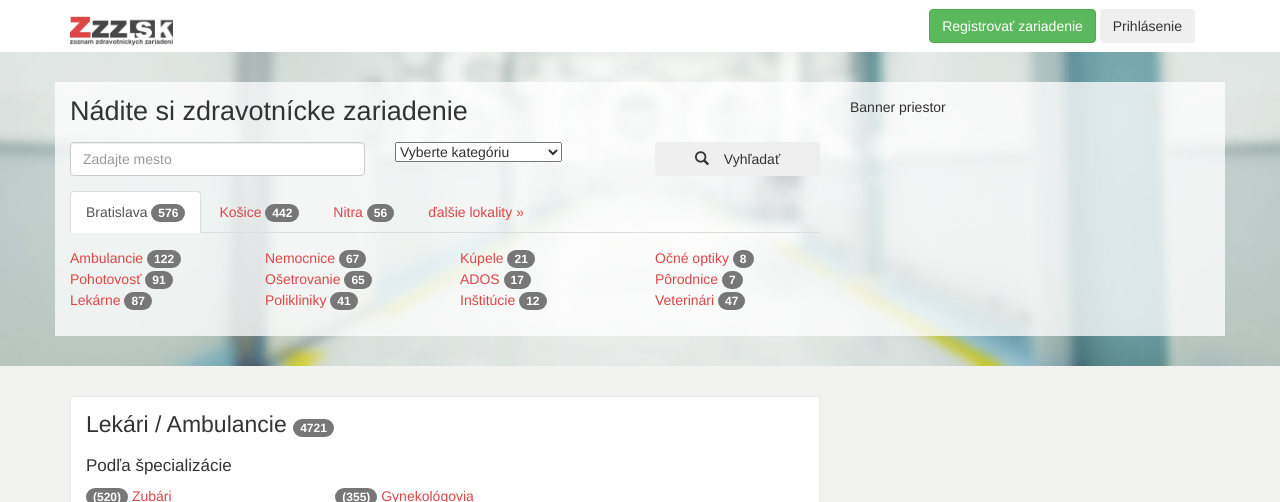
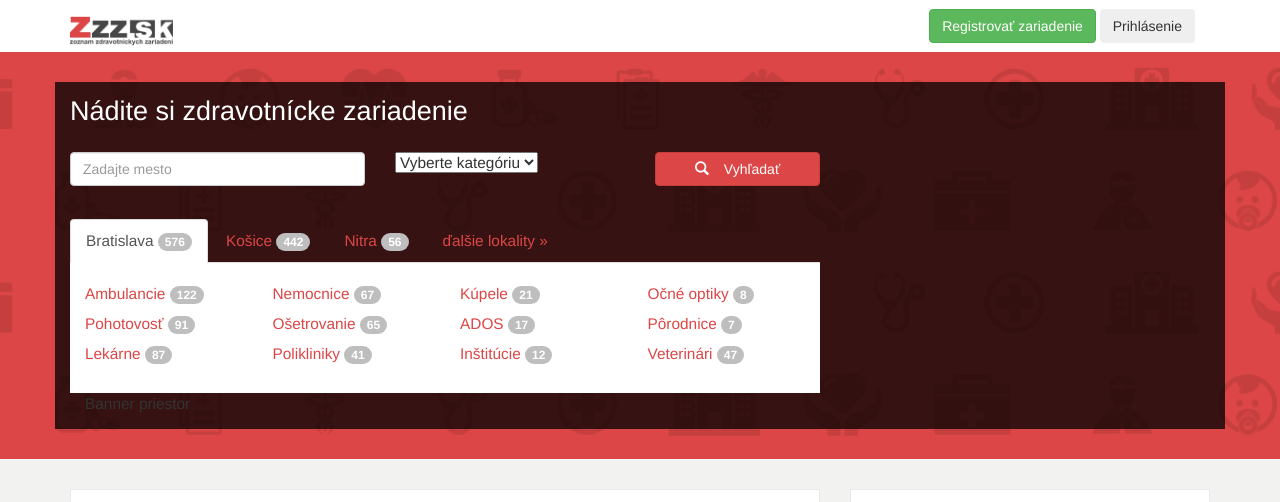
Before and after one commit to w3b-designer/zzz, a PHP site: page / in a window 1280 px wide. Shown: the top 502 px of the page. Run offline with PHP 8.4, Linux system fonts and the light colour scheme; some libraries are stand-ins or nearby versions.

Commit message:
HP ilustracny obrazok + HP CSS upravy

```diff
--- a/css/development.css
+++ b/css/development.css
@@ -148,6 +148,21 @@
 h3 {
   font-size: 17px;
 }
+.box h3 {
+  margin-top: 15px;
+  display: inline-block;
+}
+ul li {
+  padding: 3px 0 0;
+  line-height: 175%;
+}
+.sidebar-banner img {
+  width: 100%;
+}
+.btn-primary {
+  background-color: #dc4646;
+  border-color: #c63f3f;
+}
 .header {
   border-radius: 0px;
 }
@@ -160,13 +175,14 @@
   max-height: 30px;
 }
 .subheader-container {
-  background: url('../images/bg_search2.jpg') #eecccd no-repeat bottom center;
+  background: url('../images/bg_search3.png') #eecccd no-repeat bottom center;
   background-size: cover;
   padding: 30px 0;
 }
 .subheader-container h1 {
   font-size: 27px;
   font-weight: normal;
+  color: #fff;
 }
 .subheader-container:after {
   background-color: #ff0000;
@@ -177,8 +193,9 @@
   margin-top: 30px;
 }
 .subheader-container .container {
-  background-color: rgba(255, 255, 255, 0.75);
+  background-color: rgba(0, 0, 0, 0.75);
   padding: 15px;
+  font-size: 110%;
 }
 .content {
   padding-top: 30px;
@@ -193,3 +210,13 @@
   padding: 0;
   list-style: none;
 }
+.badge {
+  background-color: #bebebe;
+}
+/* -----------------------------------------
+   HOMEPAGE STYLES
+----------------------------------------- */
+.category {
+  background-color: #ffffff;
+  padding: 15px;
+}
--- a/css/development.less
+++ b/css/development.less
@@ -157,6 +157,26 @@
 h3 {
 	font-size: 17px;
 }
+
+.box h3 {
+    margin-top: 15px;
+    display: inline-block;
+}
+
+ul li {
+    padding: 3px 0 0;
+    line-height: 175%;
+}
+
+.sidebar-banner img {
+    width: 100%;
+}
+
+.btn-primary {
+    background-color: #dc4646;
+    border-color: #c63f3f;
+}
+
 .header {
 	border-radius: 0px;
 }
@@ -172,13 +192,14 @@
 }
 
 .subheader-container {
-	background: url('../images/bg_search2.jpg') #eecccd no-repeat bottom center;
+	background: url('../images/bg_search3.png') #eecccd no-repeat bottom center;
 	background-size: cover;
 	padding: 30px 0;
 
     h1 {
     	font-size: 27px;
     	font-weight: normal;
+        color: #fff;
     }
 
     &:after {
@@ -192,8 +213,9 @@
     }
 
     .container {
-        background-color: rgba(255,255,255,0.75);
+        background-color: rgba(0,0,0,0.75);
         padding: 15px;
+        font-size: 110%;
     }
 }
 
@@ -202,6 +224,7 @@
 .content {
 	padding-top: 30px;
 }
+
 .box {
 	background-color: #ffffff;
 	padding: 15px;
@@ -213,3 +236,16 @@
 	padding: 0;
 	list-style: none;
 }
+
+.badge {
+    background-color: #bebebe;
+}
+
+/* -----------------------------------------
+   HOMEPAGE STYLES
+----------------------------------------- */
+
+.category {
+    background-color:rgba(255,255,255,1);
+    padding: 15px;
+}
--- a/index.html
+++ b/index.html
@@ -51,9 +51,9 @@
 					<div class="row">
 						<div class="col-xs-12 col-sm-8">
 
-							<h1 class="no-margin-on-top no-margin-on-bottom">Nádite si zdravotnícke zariadenie</h1>
+							<h1 class="no-margin-on-top">Nádite si zdravotnícke zariadenie</h1>
 							<div class="row">
-								<form role="form">
+								<form role="form margin-on-top margin-on-bottom">
 								  <div class="form-group">
 										<div class="col-xs-12 col-sm-12 col-md-12">
 											<div class="row">
@@ -63,14 +63,14 @@
 												<div class="col-sm-4">
 													<select name="" class="mbn inverse-default">
 													  <option value="0">Vyberte kategóriu</option>
-													  <option value="1">Opatrovanie detí</option>
-													  <option value="1">Výpomoc v domácnosti</option>
-													  <option value="1">Doučovanie</option>
-													  <option value="1">Opatrovanie seniorov</option>
+													  <option value="1">Ambulancie</option>
+													  <option value="1">Nemocnice</option>
+													  <option value="1">Pohotovosť</option>
+													  <option value="1">Lekárne</option>
 													</select>
 											    </div>
 												<div class="col-sm-3">
-											    	<button class="btn btn-block"><span class="glyphicon glyphicon-search margin-on-right"></span>Vyhľadať</button>
+											    	<button class="btn btn-block  btn-primary"><span class="glyphicon glyphicon-search margin-on-right"></span>Vyhľadať</button>
 												</div>
 											</div>
 										</div>
@@ -78,7 +78,7 @@
 								</form>
 							</div>
 
-							<ul class="nav nav-tabs margin-on-top">
+							<ul class="nav nav-tabs large-margin-on-top">
 							  <li role="" class="active"><a href="#">Bratislava <span class="badge">576</span></a></li>
 							  <li role=""><a href="#">Košice <span class="badge">442</span></a></li>
 							  <li role=""><a href="#">Nitra <span class="badge">56</span></a></li>
@@ -118,11 +118,10 @@
 								</div>
 							</div>
 						</div> <!-- col-sm-8 -->
-
+					</div> <!-- row -->
 						<div class="col-xs-12 col-sm-4">
 							Banner priestor
 						</div>
-					</div> <!-- row -->
 				</div> <!-- container -->
 			</div>
 
@@ -132,62 +131,88 @@
 							<div class="col-sm-8">
 								<div class="box">
 									<h2 class="no-margin-on-top no-margin-on-bottom">Lekári / Ambulancie <span class="badge">4721</span></h2>
+
+									<div class="row">
+										<div class="col-sm-8">
 											<div id="by-spec" style="cursor: default;">
-                    <h3>Podľa špecializácie</h3>
+							                    <h3>Podľa špecializácie</h3> <a href="/?page=zoznam_ambulancii#amb-type">Všetky špecializácie »</a>
 							                    <!-- _profily.zz_typ or zz_typ2 or zz_typ3 -->
 							                    <div class="row">
+							                    	<div class="col-sm-6">
+							                          	<ul class="reset">
+							                              <li>
+
+							                                  <i class="fa fa-chevron-right"></i>
+							                                  <a href="/?page=hladaj&amp;typ=zubna">Zubári <span class="badge"> 520</span></a>
+							                              </li>
+							                              <li>
+
+							                                  <i class="fa fa-chevron-right"></i>
+							                                  <a href="/?page=hladaj&amp;typ=kozna">Kožné <span class="badge">145</span></a>
+							                              </li>
+							                              <li>
+							                                  <i class="fa fa-chevron-right"></i>
+							                                  <a href="/?page=hladaj&amp;typ=ocna">Očné <span class="badge">179</span></a>
+							                              </li>
+							                              <li>
+
+							                                  <i class="fa fa-chevron-right"></i>
+							                                  <a href="/?page=hladaj&amp;typ=usnenosnekrcne">ORL <span class="badge">143</span></a>
+							                              </li>
+							                          	</ul>
+							                        </div>
+								                    <div class="col-sm-6">
+									                    <ul class="reset">
+									                        <li>
+
+									                            <i class="fa fa-chevron-right"></i>
+									                            <a href="/?page=hladaj&amp;typ=gynekologicka">Gynekológovia  <span class="badge">355</span></a>
+									                        </li>
+									                        <li>
+
+									                            <i class="fa fa-chevron-right"></i>
+									                            <a href="/?page=hladaj&amp;typ=psychologicka">Psychológovia <span class="badge">171</span></a>
+									                        </li>
+									                        <li>
+
+									                            <i class="fa fa-chevron-right"></i>
+									                            <a href="/?page=hladaj&amp;typ=endokrinologicka">Endokrinológia  <span class="badge">66</span></a>
+									                        </li>
+									                        <li>
+									                            <i class="fa fa-chevron-right"></i>
+									                            <a href="/?page=hladaj&amp;typ=kardiologicka">Kardio <span class="badge">116</span></a>
+									                        </li>
+									                    </ul>
+									                </div>
+								                    <div class="link-all" style="cursor: default;">
+								                        <i class="fa fa-chevron-right"></i>
+
+								                    </div>
+									          	</div>
+				   							</div>
+			   							</div>
 			   							<div class="col-sm-4">
+											 <h3>Podľa mesta</h3> <a href="/?page=zoznam_ambulancii#amb-type">Všetky mestá »</a>
 
 											 <ul class="reset">
 								                <li>
-                                      <span class="badge">(520)</span>
 								                    <i class="fa fa-chevron-right"></i>
-                                      <a href="/?page=hladaj&amp;typ=zubna">Zubári</a>
+								                    <a href="/?mesto=Bratislava">Bratislava</a>
 								                </li>
 								                <li>
-                                      <span class="badge">(145)</span>
 								                    <i class="fa fa-chevron-right"></i>
-                                      <a href="/?page=hladaj&amp;typ=kozna">Kožné</a>
+								                    <a href="/?mesto=Kosice">Košice</a>
 								                </li>
 								                <li>
-                                      <span class="badge">(179)</span>
 								                    <i class="fa fa-chevron-right"></i>
-                                      <a href="/?page=hladaj&amp;typ=ocna">Očné</a>
+								                    <a href="/?mesto=Nitra">Nitra</a>
 								                </li>
 								                <li>
-                                      <span class="badge">(143)</span>
 								                    <i class="fa fa-chevron-right"></i>
-                                      <a href="/?page=hladaj&amp;typ=usnenosnekrcne">ORL</a>
+								                    <a href="/?mesto=Zilina">Žilina</a>
 								                </li>
 								            </ul>
-                              </div>
-                      <div class="col-sm-4">
-                     <ul class="reset">
-                        <li>
-                            <span class="badge">(355)</span>
-                            <i class="fa fa-chevron-right"></i>
-                            <a href="/?page=hladaj&amp;typ=gynekologicka">Gynekológovia</a>
-                        </li>
-                        <li>
-                            <span class="badge">(171)</span>
-                            <i class="fa fa-chevron-right"></i>
-                            <a href="/?page=hladaj&amp;typ=psychologicka">Psychológovia</a>
-                        </li>
-                        <li>
-                            <span class="badge">(66)</span>
-                            <i class="fa fa-chevron-right"></i>
-                            <a href="/?page=hladaj&amp;typ=endokrinologicka">Endokrinológia</a>
-                        </li>
-                        <li>
-                            <span class="badge">(116)</span>
-                            <i class="fa fa-chevron-right"></i>
-                            <a href="/?page=hladaj&amp;typ=kardiologicka">Kardio</a>
-                        </li>
-                    </ul>
-                    <div class="link-all" style="cursor: default;">
-                        <i class="fa fa-chevron-right"></i>
-                        <a href="/?page=zoznam_ambulancii#amb-type">Všetky špecializácie</a>
-                    </div>
+
 									</div>
 		   							</div>
 
@@ -196,7 +221,12 @@
 
 							<div class="col-sm-4">
 								<div class="box">
-									REKLAMA
+									<div class="sidebar-right">
+										<div class="sidebar-banner">
+											<img alt="" src="http://lorempixel.com/360/300/people">
+										</div>
+									</div>
+
 								</div>
 							</div>
 						</div>
```
Also changed, not shown: images/bg_search3.png (added). Lines whose indentation alone changed are shown as unchanged.
